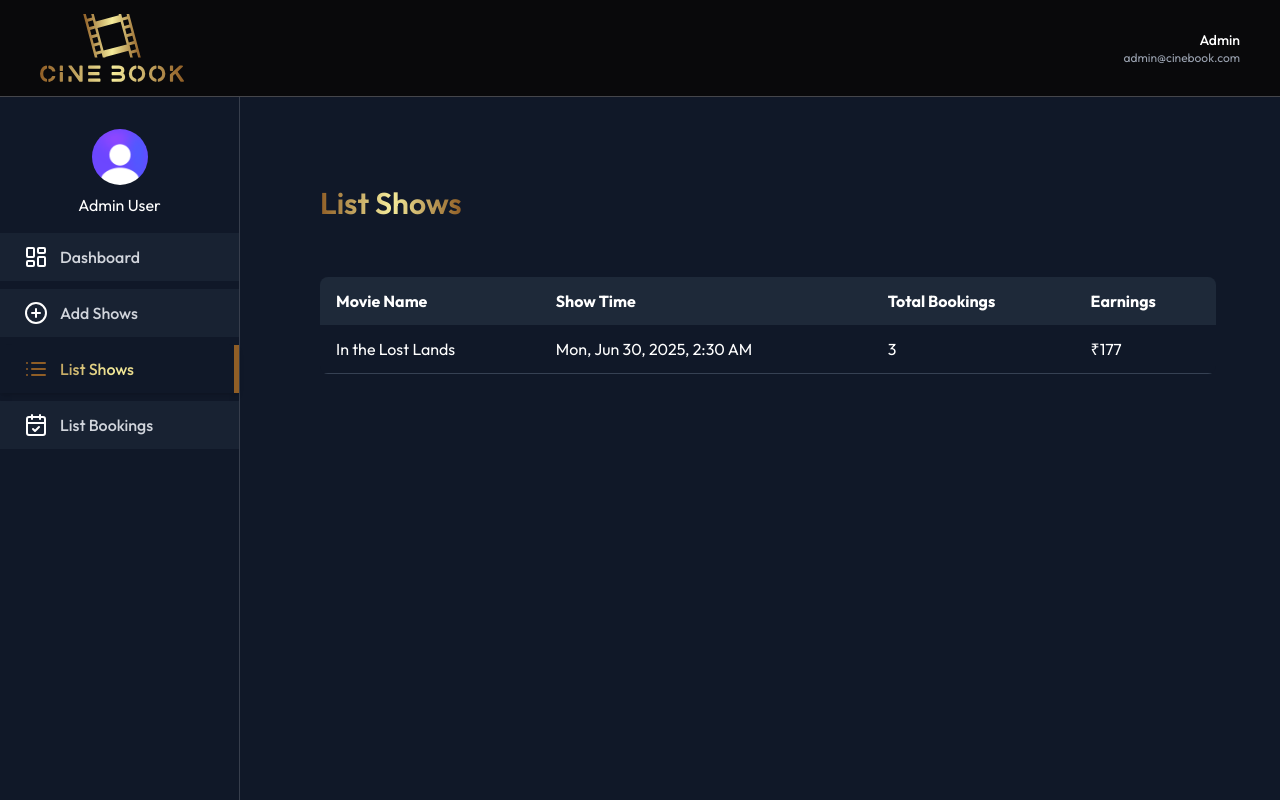
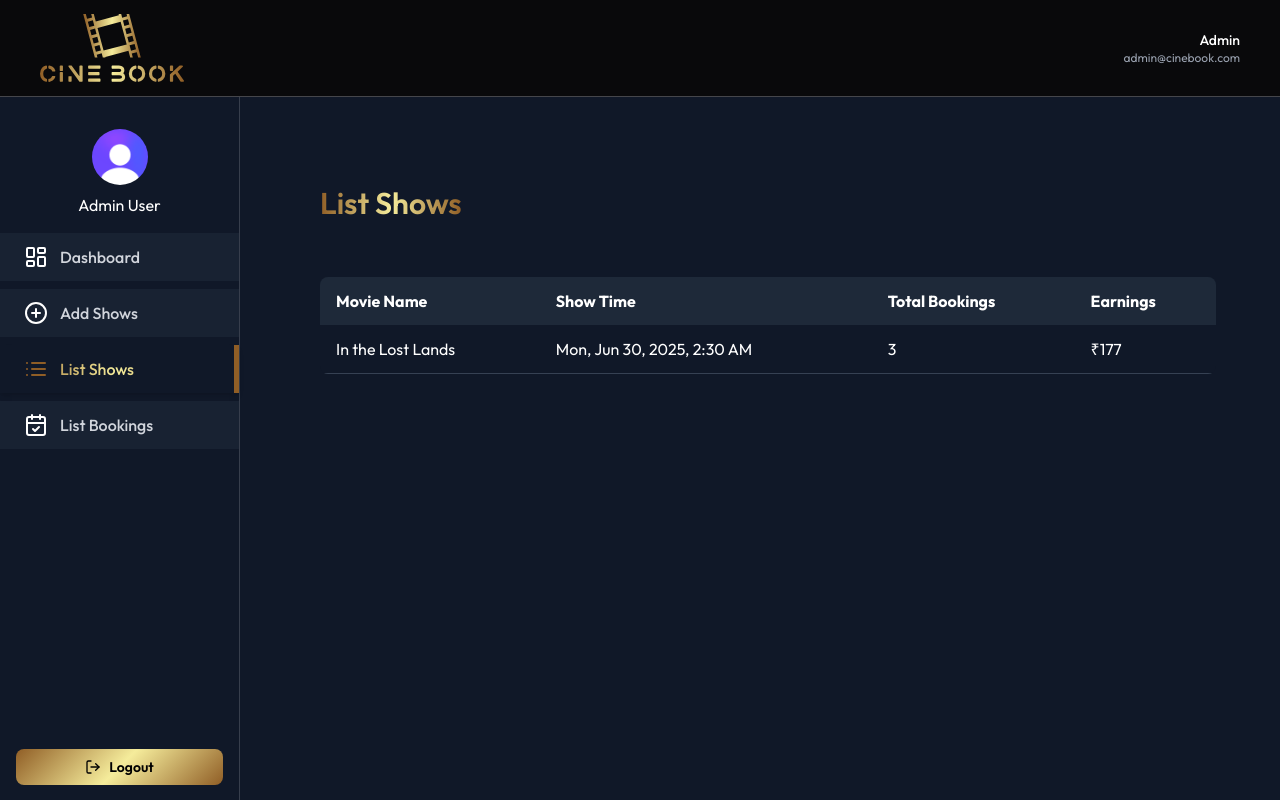
Before and after one commit to mnraza-dev/CineBook, a React (Vite) app in the folder client/: page /admin/list-shows in a window 1280 px wide. Built offline with nearby package versions, Linux system fonts and the light colour scheme; no server answers; a web font is replaced by a local one.

Commit message:
Add logout functionality to AdminSidebar component: implement logout button and handle token removal from local storage

```diff
--- a/client/src/components/admin/AdminSidebar.jsx
+++ b/client/src/components/admin/AdminSidebar.jsx
@@ -1,12 +1,20 @@
-import { NavLink } from 'react-router-dom';
+import { NavLink, useNavigate } from 'react-router-dom';
 import { assets } from '../../assets/assets'
 import {
   LayoutDashboardIcon,
   PlusCircleIcon,
   ListIcon,
-  CalendarCheckIcon
+  CalendarCheckIcon,
+  LogOutIcon
 } from "lucide-react";
 const AdminSidebar = () => {
+  const navigate = useNavigate();
+  const handleLogout = () => {
+    try {
+      localStorage.removeItem('token');
+    } catch {}
+    navigate('/');
+  }
 
   const user = {
     firstName: "Admin",
@@ -70,6 +78,15 @@ const AdminSidebar = () => {
           </NavLink>
         ))}
       </div>
+      <div className='w-full mt-auto p-4 mb-8'>
+        <button
+          onClick={handleLogout}
+          className='w-full login-gradient-diagonal hover:bg-[#f5ec9b] text-black px-4 py-2 rounded-lg font-semibold text-sm hover:opacity-90 transition cursor-pointer flex items-center justify-center gap-2'
+        >
+          <LogOutIcon className='w-4 h-4' />
+          Logout
+        </button>
+      </div>
     </div>
   )
 }
```
